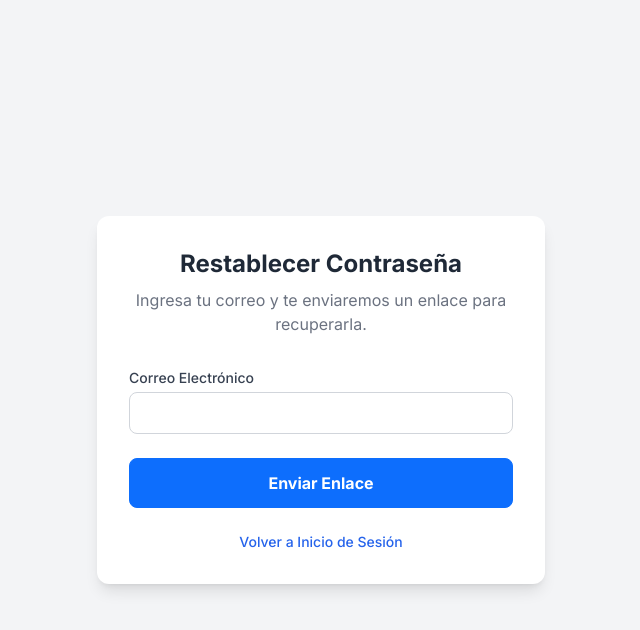
After one commit to Yosh457/hoja-de-vida-flask, a Flask app: page /solicitar-reseteo in a window 1280 px wide. The commit adds this page. Shown: the top 630 px of the page, without its empty margins (319-959 px from the left). Run offline with Flask 3, Linux system fonts and the light colour scheme; some libraries are stand-ins or nearby versions.

Commit message:
Implementación de nuevo flujo de sistema , el reseteo de contraseña mediante correo electrónico, se agrega sección de ¿Olvidaste tu contraseña? en el login, al ingresar te pedirá introducir tu correo electrónico en el cuál se enviará un enlace de reestablecimiento al correo ingresado, una vez ingreses el correo sera redigirido al login con un mensaje de aviso que se ha enviado en enlace de reestablecimiento a su correo electrónico, este enlace tiene una duración de una hora antes que expire, se ocupa el mismo validador para el tema de resetear la contraseña, una vez actualizada la contraseña será redirigido al login con un mensaje de exito de que su contraseña ha sido actualizada correctamente

```diff
--- a/app.py
+++ b/app.py
@@ -3,10 +3,14 @@
 import os
 from dotenv import load_dotenv
 from flask import Flask
+import secrets
+import smtplib
+from email.mime.text import MIMEText
+from email.mime.multipart import MIMEMultipart
 # Importamos las extensiones y los modelos que usaremos
 from flask_login import LoginManager
 from models import db, Usuario, Rol, Establecimiento, Unidad, CalidadJuridica, Categoria, Anotacion, Factor, SubFactor
-from datetime import date, datetime
+from datetime import date, datetime, timedelta
 from flask import render_template, redirect, url_for, flash, request
 from flask_login import login_user, logout_user, login_required, current_user
 from werkzeug.security import check_password_hash
@@ -434,7 +438,86 @@ def create_app():
 
         return render_template('cambiar_clave.html')
 
+    @app.route('/solicitar-reseteo', methods=['GET', 'POST'])
+    def solicitar_reseteo():
+        if request.method == 'POST':
+            email = request.form.get('email')
+            usuario = Usuario.query.filter_by(email=email).first()
+
+            if usuario:
+                token = secrets.token_hex(16)
+                expiracion = datetime.utcnow() + timedelta(hours=1)
+
+                # Guardar token y expiración en el objeto usuario
+                usuario.reset_token = token
+                usuario.reset_token_expiracion = expiracion
+                db.session.commit()
+
+                # Enviar correo
+                enviar_correo_reseteo(usuario, token)
+
+            # Por seguridad, mostramos el mismo mensaje exista o no el correo
+            flash('Si tu correo está en nuestro sistema, recibirás un enlace para restablecer tu contraseña.', 'info')
+            return redirect(url_for('login'))
+
+        return render_template('solicitar_reseteo.html')
+
+    @app.route('/resetear-clave/<token>', methods=['GET', 'POST'])
+    def resetear_clave(token):
+        # Buscamos al usuario por el token y verificamos que no haya expirado
+        usuario = Usuario.query.filter_by(reset_token=token).first()
+
+        if not usuario or usuario.reset_token_expiracion < datetime.utcnow():
+            flash('El enlace de reseteo es inválido o ha expirado.', 'danger')
+            return redirect(url_for('solicitar_reseteo'))
+
+        if request.method == 'POST':
+            nueva_password = request.form.get('nueva_password')
+            usuario.set_password(nueva_password)
+
+            # Invalidamos el token para que no se pueda reusar
+            usuario.reset_token = None
+            usuario.reset_token_expiracion = None
+            db.session.commit()
+
+            flash('Tu contraseña ha sido actualizada. Ya puedes iniciar sesión.', 'success')
+            return redirect(url_for('login'))
+
+        return render_template('resetear_clave.html')
+
     return app
+
+def enviar_correo_reseteo(usuario, token):
+    remitente = os.getenv("EMAIL_USUARIO")
+    contrasena = os.getenv("EMAIL_CONTRASENA")
+
+    if not remitente or not contrasena:
+        print("ERROR: Asegúrate de que EMAIL_USUARIO y EMAIL_CONTRASENA están en tu archivo .env")
+        return
+
+    msg = MIMEMultipart()
+    msg['Subject'] = 'Restablecimiento de Contraseña - Sistema Hoja de Vida'
+    msg['From'] = f"Sistema Hoja de Vida <{remitente}>"
+    msg['To'] = usuario.email # Adaptado a nuestro objeto Usuario
+
+    url_reseteo = url_for('resetear_clave', token=token, _external=True)
+    cuerpo_html = f"""
+    <p>Hola {usuario.nombre_completo},</p>
+    <p>Hemos recibido una solicitud para restablecer tu contraseña. Haz clic en el siguiente enlace para continuar:</p>
+    <p><a href="{url_reseteo}" style="padding: 10px 15px; background-color: #0d6efd; color: white; text-decoration: none; border-radius: 5px;">Restablecer mi contraseña</a></p>
+    <p>Si no solicitaste esto, puedes ignorar este correo.</p>
+    <p>El enlace expirará en 1 hora.</p>
+    """
+    msg.attach(MIMEText(cuerpo_html, 'html'))
+
+    try:
+        with smtplib.SMTP('smtp.gmail.com', 587) as server:
+            server.starttls()
+            server.login(remitente, contrasena)
+            server.send_message(msg)
+            print(f"Correo de reseteo enviado exitosamente a {usuario.email}")
+    except Exception as e:
+        print(f"Error al enviar correo de reseteo: {e}")
 
 # --- USER LOADER ---
 # Esta función es crucial. Flask-Login la usa para recargar el objeto de usuario
--- a/models.py
+++ b/models.py
@@ -72,6 +72,8 @@ class Usuario(db.Model, UserMixin):
     activo = db.Column(db.Boolean, default=True)
     fecha_creacion = db.Column(db.DateTime, default=datetime.utcnow)
     cambio_clave_requerido = db.Column(db.Boolean, default=False, nullable=False)
+    reset_token = db.Column(db.String(32), nullable=True)
+    reset_token_expiracion = db.Column(db.DateTime, nullable=True)
 
     # --- Llaves Foráneas y Relaciones ---
     rol_id = db.Column(db.Integer, db.ForeignKey('Roles.id'))
--- a/templates/login.html
+++ b/templates/login.html
@@ -23,6 +23,9 @@
             <div class="text-center">
                 <button type="submit" class="w-full btn btn-primary">Ingresar</button>
             </div>
+            <div class="text-center text-sm text-gray-600 mt-4">
+                <a href="{{ url_for('solicitar_reseteo') }}" class="font-medium text-blue-600 hover:text-blue-500">¿Olvidaste tu contraseña?</a>
+            </div>
         </form>
     </div>
 </div>
--- /dev/null
+++ b/templates/solicitar_reseteo.html
@@ -0,0 +1,22 @@
+{% extends "base.html" %}
+{% block title %}Restablecer Contraseña{% endblock %}
+{% block content %}
+<div class="w-full max-w-md mx-auto">
+<div class="bg-white p-8 rounded-xl shadow-lg w-full">
+    <h2 class="text-2xl font-bold text-center text-gray-800 mb-2">Restablecer Contraseña</h2>
+    <p class="text-center text-gray-500 mb-8">Ingresa tu correo y te enviaremos un enlace para recuperarla.</p>
+    <form method="post" class="space-y-6">
+        <div>
+            <label for="email" class="block text-sm font-medium text-gray-700">Correo Electrónico</label>
+            <input type="email" id="email" name="email" class="mt-1 w-full px-4 py-2 border border-gray-300 rounded-lg" required>
+        </div>
+        <div class="text-center">
+            <button type="submit" class="w-full btn btn-primary">Enviar Enlace</button>
+        </div>
+        <div class="text-center text-sm text-gray-600">
+            <a href="{{ url_for('login') }}" class="font-medium text-blue-600 hover:text-blue-500">Volver a Inicio de Sesión</a>
+        </div>
+    </form>
+</div>
+</div>
+{% endblock %}
```
Also changed, not shown: templates/resetear_clave.html (added, +52 -0 lines).
